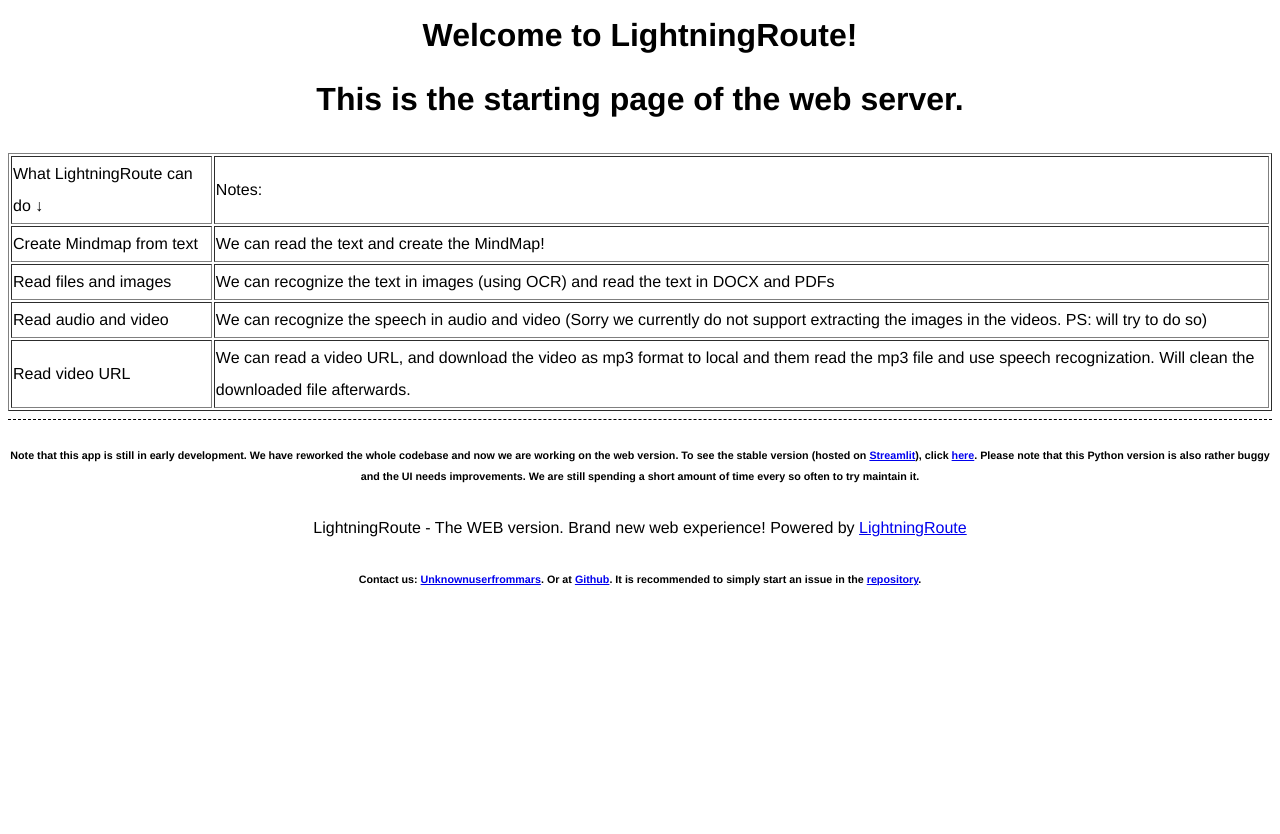
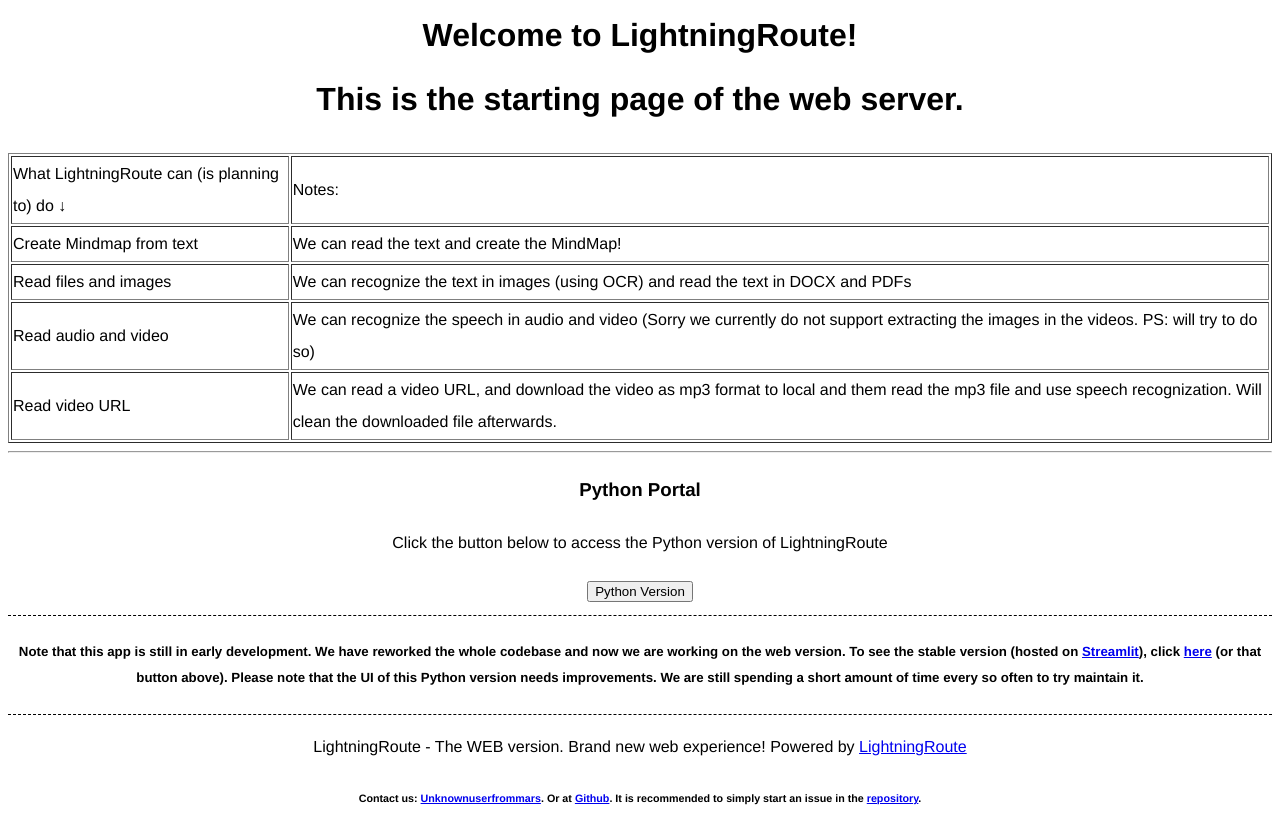
Before and after one commit to Unknownuserfrommars/LightningRoute-Web, a plain HTML site: page index.html in a window 1280 px wide. Shown: the part 327-1161 px from the top of the page. Before the commit the page ends 943 px from the top, so only its background shows below. Drawn offline with Linux system fonts and the light colour scheme.

Commit message:
Add fast link button (V 1.0.0a0-post7)
Replace Hyperlink with button

```diff
--- a/index.html
+++ b/index.html
@@ -19,7 +19,7 @@
                     <p style="text-align: center;">LightningRoute Web Version - Version 1.0.0 <i>alpha0</i></p>
                     <div style="background: #ffeb3b; padding: 10px; text-align: center; border: 2px dashed #f57f17;">
                         🚧 Under Construction 🚧
-                      </div>
+                    </div>
                 </div>
             </header>
             <div class="nav-bar" style="display: flex; align-items: center; justify-content: space-between;">
@@ -37,7 +37,7 @@
             </h1>
             <table border="1", align="center">
                 <tr>
-                    <td>What LightningRoute can do ↓</td>
+                    <td>What LightningRoute can (is planning to) do ↓</td>
                     <td>Notes:</td>
                 </tr>
                 <tr>
@@ -57,15 +57,24 @@
                     <td>We can read a video URL, and download the video as mp3 format to local and them read the mp3 file and use speech recognization. Will clean the downloaded file afterwards.</td>
                 </tr>
             </table>
+            <hr>
+            <div class="python-portal">
+                <div class="portal-main">
+                    <h3 style="text-align: center;">Python Portal</h3>
+                    <p style="text-align: center;">Click the button below to access the Python version of LightningRoute</p>
+                    <a href="https://lightningroute-fe.streamlit.app/" style="display: block; text-align: center;"><button class="btn">Python Version</button></a>
+                </div>
+            </div>
             <hr style="border: none; border-top: 1px dashed #000;">
-            <h6 style="text-align: center;">
+            <h5 style="text-align: center;">
                 Note that this app is still in early development.
                 We have reworked the whole codebase and now we are working on the web version.
-                To see the stable version (hosted on <a href='https://www.streamlit.io'>Streamlit</a>), click <a href="https://lightningroute-fe.streamlit.app/">here</a>.
-                Please note that this Python version is also rather buggy and the UI needs improvements.
+                To see the stable version (hosted on <a href='https://www.streamlit.io'>Streamlit</a>), click <a href="https://lightningroute-fe.streamlit.app/">here</a> (or that button above).
+                Please note that the UI of this Python version needs improvements.
                 We are still spending a short amount of time every so often to try maintain it.
-            </p>
+            </h5>
         </div>
+        <hr style="border: none; border-top: 1px dashed #000;">
         <footer>
             <div class="container">
                 <p style="text-align: center;">LightningRoute - The WEB version. Brand new web experience!
```
